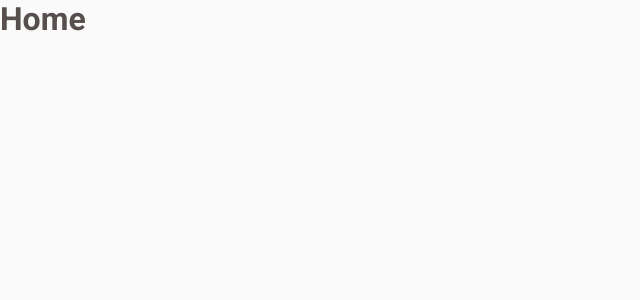
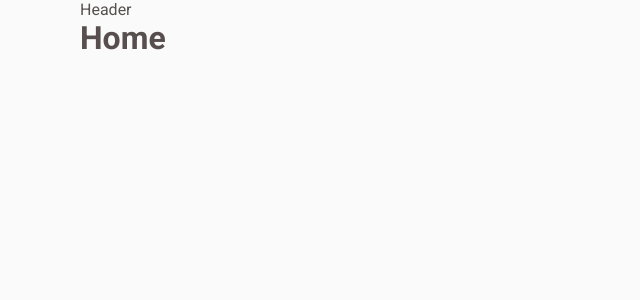
Before and after one commit to AndressaDaCosta/coffee-delivery, a React (Vite) app: page / in a window 1280 px wide. Shown: the top 300 px of the page, without its empty margins (0-640 px from the left). Built offline with nearby package versions, Linux system fonts and the light colour scheme.

Commit message:
DefaultLayout

```diff
--- a/src/App.tsx
+++ b/src/App.tsx
@@ -1,8 +1,8 @@
-import { defaultTheme } from './styles/themes/default'
-import { ThemeProvider } from 'styled-components'
-import { GlobalStyles } from './styles/global'
 import { BrowserRouter } from 'react-router-dom'
 import { Router } from './Router'
+import { ThemeProvider } from 'styled-components'
+import { defaultTheme } from './styles/themes/default'
+import { GlobalStyles } from './styles/global'
 
 export function App() {
 	return (
--- a/src/Router.tsx
+++ b/src/Router.tsx
@@ -1,4 +1,5 @@
 import { Route, Routes } from 'react-router-dom'
+import { DefaultLayout } from './layouts/DefaultLayout'
 import { Home } from './pages/Home'
 import { Checkout } from './pages/Checkout'
 import { Success } from './pages/Success'
@@ -6,6 +7,9 @@ import { Success } from './pages/Success'
 export function Router() {
 	return (
 		<Routes>
+			<Route
+				path="/"
+				element={<DefaultLayout />}>
 				<Route
 					path="/"
 					element={<Home />}
@@ -18,6 +22,7 @@ export function Router() {
 					path="/success"
 					element={<Success />}
 				/>
+			</Route>
 		</Routes>
 	)
 }
--- a/src/layouts/DefaultLayout/style.ts
+++ b/src/layouts/DefaultLayout/style.ts
@@ -4,4 +4,5 @@ export const LayoutContainer = styled.div`
 	width: 100%;
 	max-width: 70rem;
 	margin: 0 auto;
+	/* max-width: 70rem;= 1120 / 1440 */
 `
```
Lines whose indentation alone changed are shown as unchanged.
